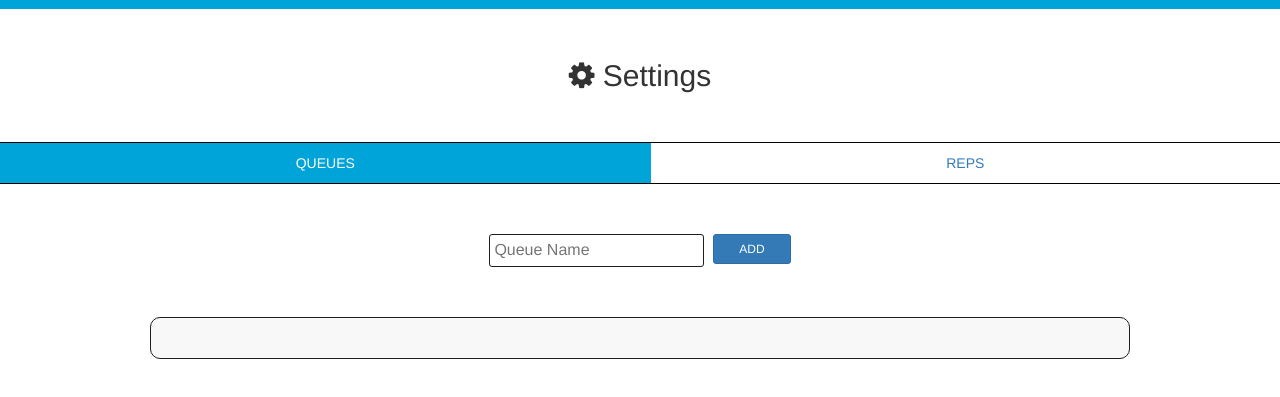
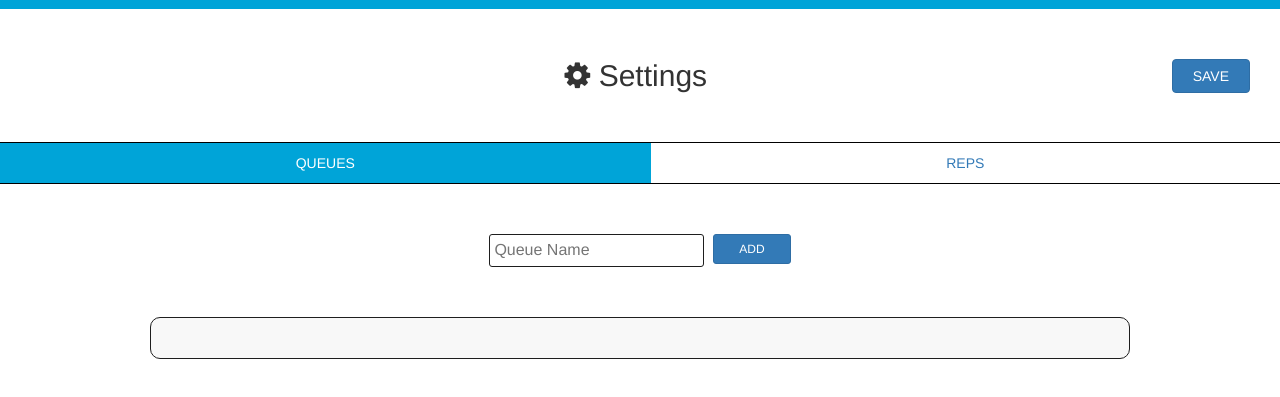
Before and after one commit to emreerdener/emreerdener.github.io, a plain HTML site: page index.html in a window 1280 px wide. Shown: the part 41-438 px from the top of the page. Drawn offline with Linux system fonts and the light colour scheme.

Commit message:
save button added to settngs / style changes

```diff
--- a/css/main.css
+++ b/css/main.css
@@ -42,6 +42,27 @@
 .nav-pills>li.active>a, .nav-pills>li.active>a:hover, .nav-pills>li.active>a:focus {
     background-color: #00a4d8 !important;
 }
+.settings-heading {
+    text-align: center;
+}
+.settings-title {
+    margin-top: 10px;
+	padding-top: 40px;
+	padding-bottom: 40px;
+    display: inline-block;
+    margin-right: -100px;
+}
+#settings-save {
+    float: right;
+    display: inline-block;
+    margin-top: 50px;
+    margin-right: 30px;
+}
+.btn-save {
+    padding-left: 20px !important;
+    padding-right: 20px !important;
+}
+
 
 /*--Section Containers--*/
 .rep-settings-container {
@@ -273,12 +294,6 @@ textarea {
 
 
 /*--------Reps Working--------*/
-.title {
-    margin-top: 10px;
-	padding-top: 40px;
-	padding-bottom: 40px;
-    text-align: center;
-}
 #date-stamp {
     display: inline-block;
     font-weight: 600;
@@ -289,11 +304,21 @@ textarea {
 
 /*--------Mobile Styles--------*/
 @media only screen and (max-width : 768px){
-	.title {
+	.settings-title {
         margin-top: 10px;
+        margin-bottom: 0;
+        margin-right: 0;
         padding-top: 20px;
 		padding-bottom: 20px;
+        display: block;
 	}
+    #settings-save {
+        float: none;
+        display: block;
+        margin: 0 auto;
+        margin-top: 0;
+        margin-bottom: 30px;
+    }
     .rep-profiles-wrapper {
         border-left: none;
         border-right: none;
--- a/index.html
+++ b/index.html
@@ -43,7 +43,13 @@
 
 <!--Settings-->
 <div class="settings-container">
-<h2 class="title"><i class="fa fa-cog" aria-hidden="true"></i> Settings</h2>
+
+<div class="settings-heading">
+<h2 class="settings-title"><i class="fa fa-cog" aria-hidden="true"></i> Settings</h2>
+
+<button type="button" id="settings-save" class="btn btn-primary btn-save">SAVE</button>
+</div><!--settings heading-->
+
   <!-- Nav tabs -->
   <ul class="nav nav-pills nav-justified settings-nav" role="tablist">
     <li role="presentation" class="active"><a href="#qs" aria-controls="home" role="tab" data-toggle="tab">QUEUES</a></li>
--- a/js/main.js
+++ b/js/main.js
@@ -164,13 +164,13 @@ $(document).ready(function() {
 //--------Delete Rep--------
     //Removes rep-card on "delete" button click
     $('.rep-profiles').on('click', '.delete-rep', function() {
-            $(this).parent().remove();
+        $(this).parent().remove();
     });
 
 //--------Delete Queue--------
-    //Removes rep-card on "delete" button click
+    //Removes queue-card on "delete" button click
     $('.queue-profiles').on('click', '.delete-queue', function() {
-            $(this).parents('.queue-card').remove();
+        $(this).parents('.queue-card').remove();
     });
 
 //---------Button toggle---------
```
